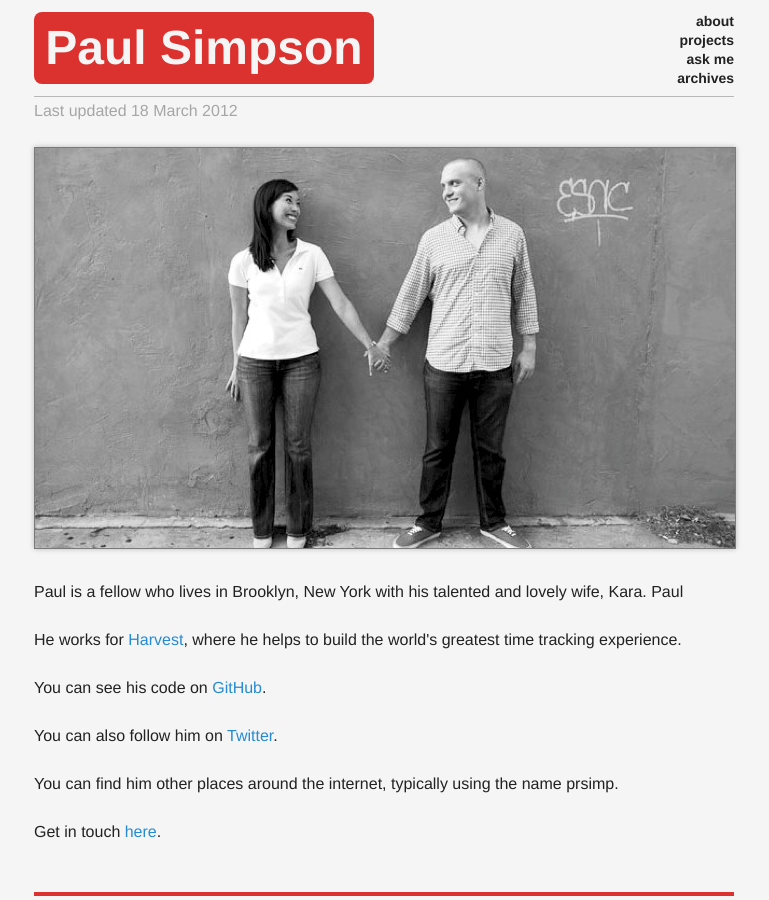
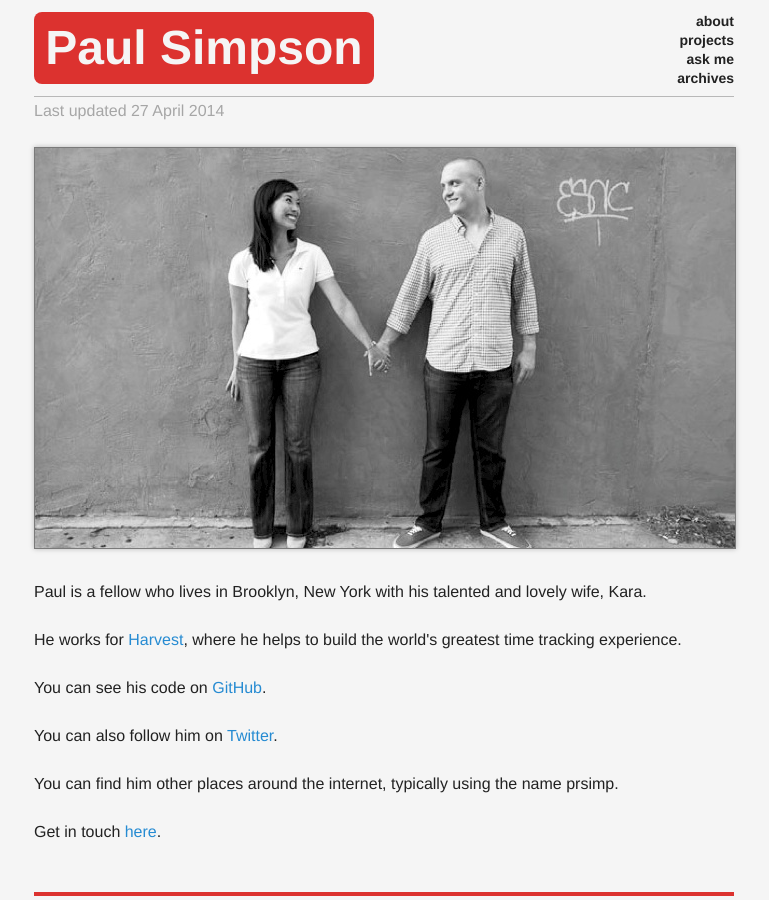
Before and after one commit to prsimp/prsimp.github.io, a Jekyll site: the page built from about.html, in a window 1280 px wide. Shown: the whole page, without its empty margins (266-1035 px from the left). Built offline with Jekyll 4.4.1, drawn with Linux system fonts in a browser that asks for light colours.

Commit message:
Remove extra Paul

```diff
--- a/about.html
+++ b/about.html
@@ -4,10 +4,10 @@ title: About | Paul Simpson
 ---
 <section class="about">
 
-  <h6 class="meta">Last updated 18 March 2012</h6>
+  <h6 class="meta">Last updated 27 April 2014</h6>
   <img src="images/paulandkara.jpg">
   <p>
-    Paul is a fellow who lives in Brooklyn, New York with his talented and lovely wife, Kara. Paul
+    Paul is a fellow who lives in Brooklyn, New York with his talented and lovely wife, Kara.
   </p>
   <p>
     He works for <a href="http://www.getHarvest.com">Harvest</a>, where he helps to build the world's greatest time tracking experience.
```
